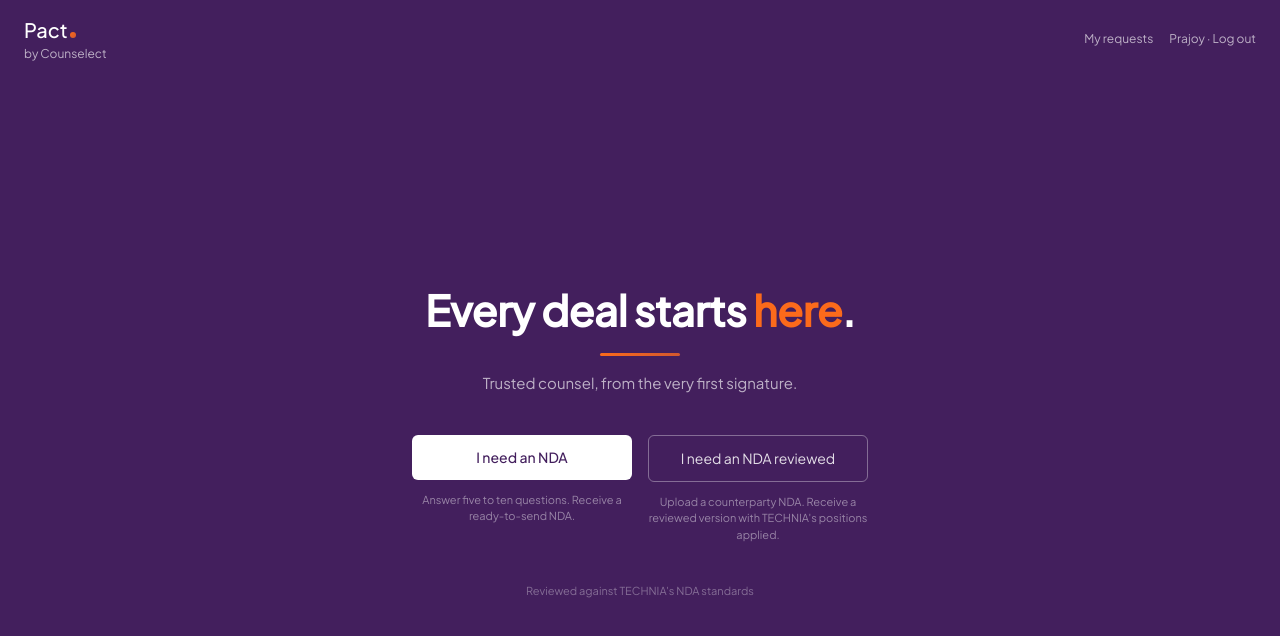
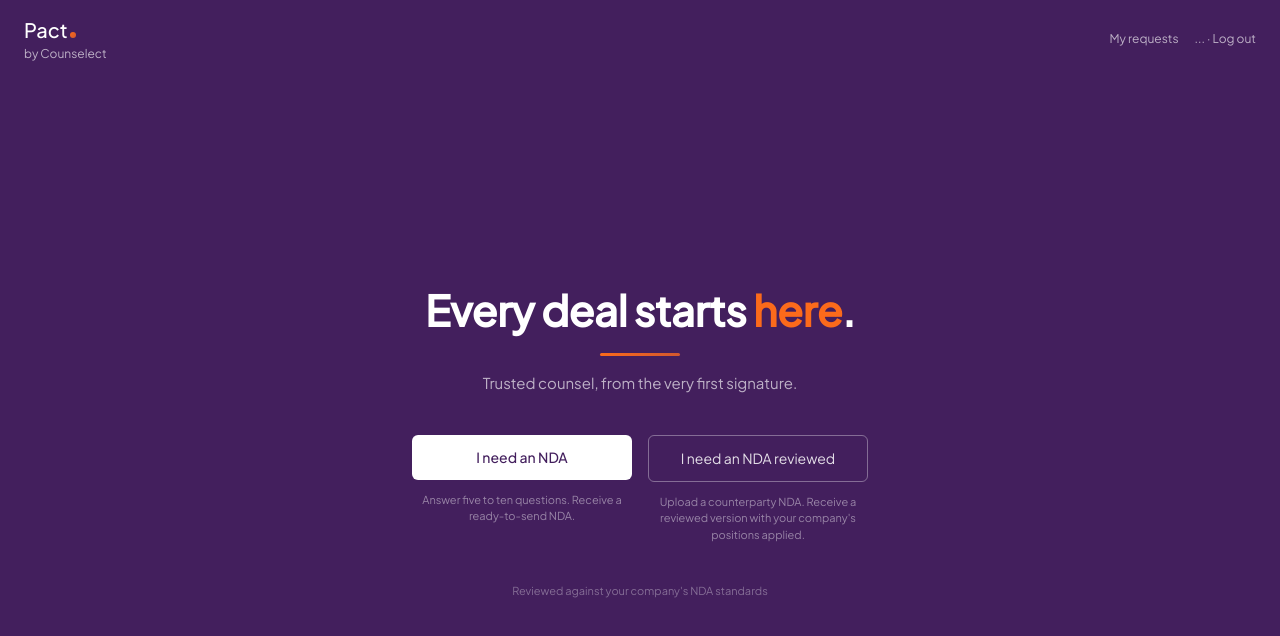
Before and after one commit to pdlegal/v0-pact-by-counselect, a Next.js app: page /home in a window 1280 px wide. Shown: the top 636 px of the page. Built offline with nearby package versions, Linux system fonts and the light colour scheme; no server answers.

Commit message:
Refactor HomePage to pass props to NavBar and HeroSection

```diff
--- a/app/home/page.tsx
+++ b/app/home/page.tsx
@@ -1,185 +1,134 @@
 "use client"
 
+import { useState, useEffect } from "react"
 import Link from "next/link"
+import { supabase } from "@/lib/supabase"
 
 function PactWordmark({ variant = "light" }: { variant?: "light" | "dark" }) {
   const textColor = variant === "light" ? "#FFFFFF" : "#431F5D"
-
   return (
     <div className="flex items-baseline">
-      <span
-        className="text-xl font-medium"
-        style={{ color: textColor }}
-      >
-        Pact
-      </span>
+      <span className="text-xl font-medium" style={{ color: textColor }}>Pact</span>
       <span
         className="inline-block rounded-full ml-0.5"
-        style={{
-          background: "linear-gradient(135deg, #FB6A1B, #D2582F)",
-          width: "6px",
-          height: "6px"
-        }}
+        style={{ background: "linear-gradient(135deg, #FB6A1B, #D2582F)", width: "6px", height: "6px" }}
       />
     </div>
   )
 }
 
-function NavBar() {
+function NavBar({ firstName }: { firstName: string }) {
   return (
-    <nav
-      className="w-full px-6 py-4 flex items-center justify-between"
-      style={{ backgroundColor: "#431F5D" }}
-    >
+    <nav className="w-full px-6 py-4 flex items-center justify-between" style={{ backgroundColor: "#431F5D" }}>
       <div className="flex flex-col">
         <PactWordmark variant="light" />
-        <span
-          className="text-xs font-normal mt-0.5"
-          style={{ color: "rgba(255,255,255,0.65)" }}
-        >
+        <span className="text-xs font-normal mt-0.5" style={{ color: "rgba(255,255,255,0.65)" }}>
           by Counselect
         </span>
       </div>
       <div className="flex items-center gap-4">
-        <Link
-          href="/pending"
-          className="text-xs font-normal hover:underline"
-          style={{ color: "rgba(255,255,255,0.65)" }}
-        >
+        <Link href="/pending" className="text-xs font-normal hover:underline" style={{ color: "rgba(255,255,255,0.65)" }}>
           My requests
         </Link>
-        <span
-          className="text-xs font-normal"
-          style={{ color: "rgba(255,255,255,0.65)" }}
-        >
-          Prajoy · <Link href="/" className="hover:underline">Log out</Link>
+        <span className="text-xs font-normal" style={{ color: "rgba(255,255,255,0.65)" }}>
+          {firstName || "..."} · <Link href="/" className="hover:underline">Log out</Link>
         </span>
       </div>
     </nav>
   )
 }
 
-function HeroSection() {
+function HeroSection({ clientName }: { clientName: string }) {
   const buttonWidth = "220px"
-
+  const displayName = clientName || "your company"
   return (
     <section
       className="flex-1 w-full px-6 py-16 flex flex-col items-center justify-center"
       style={{ backgroundColor: "#431F5D" }}
     >
-      {/* Headline */}
       <div className="flex flex-col items-center mb-4">
         <h1
           className="font-semibold text-center"
-          style={{
-            color: "#FFFFFF",
-            fontSize: "clamp(32px, 5vw, 42px)",
-            letterSpacing: "-0.01em"
-          }}
+          style={{ color: "#FFFFFF", fontSize: "clamp(32px, 5vw, 42px)", letterSpacing: "-0.01em" }}
         >
-          Every deal starts{" "}
-          <span style={{ color: "#FB6A1B" }}>here</span>.
+          Every deal starts <span style={{ color: "#FB6A1B" }}>here</span>.
         </h1>
-        {/* Gradient underline */}
-        <div
-          className="mt-3 rounded-full"
-          style={{
-            width: "80px",
-            height: "3px",
-            background: "linear-gradient(90deg, #FB6A1B, #D2582F)"
-          }}
-        />
+        <div className="mt-3 rounded-full" style={{ width: "80px", height: "3px", background: "linear-gradient(90deg, #FB6A1B, #D2582F)" }} />
       </div>
 
-      {/* Subline */}
-      <p
-        className="font-normal text-center mb-10"
-        style={{
-          color: "rgba(255,255,255,0.65)",
-          fontSize: "15px",
-          maxWidth: "340px"
-        }}
-      >
+      <p className="font-normal text-center mb-10" style={{ color: "rgba(255,255,255,0.65)", fontSize: "15px", maxWidth: "340px" }}>
         Trusted counsel, from the very first signature.
       </p>
 
-      {/* Buttons */}
       <div className="flex flex-col sm:flex-row items-center sm:items-start gap-6 sm:gap-4">
-        {/* Primary Button Group */}
         <div className="flex flex-col items-center" style={{ width: buttonWidth }}>
           <Link
             href="/generate"
             className="w-full text-center font-medium mb-3"
-            style={{
-              backgroundColor: "#FFFFFF",
-              color: "#431F5D",
-              borderRadius: "6px",
-              padding: "12px 20px",
-              fontSize: "14px"
-            }}
+            style={{ backgroundColor: "#FFFFFF", color: "#431F5D", borderRadius: "6px", padding: "12px 20px", fontSize: "14px" }}
           >
             I need an NDA
           </Link>
-          <span
-            className="font-normal text-center"
-            style={{
-              color: "rgba(255,255,255,0.45)",
-              fontSize: "11px",
-              lineHeight: 1.5
-            }}
-          >
+          <span className="font-normal text-center" style={{ color: "rgba(255,255,255,0.45)", fontSize: "11px", lineHeight: 1.5 }}>
             Answer five to ten questions. Receive a ready-to-send NDA.
           </span>
         </div>
 
-        {/* Secondary Button Group */}
         <div className="flex flex-col items-center" style={{ width: buttonWidth }}>
           <Link
             href="/review"
             className="w-full text-center font-normal mb-3"
-            style={{
-              backgroundColor: "transparent",
-              border: "1.5px solid rgba(255,255,255,0.35)",
-              color: "rgba(255,255,255,0.85)",
-              borderRadius: "6px",
-              padding: "12px 20px",
-              fontSize: "14px"
-            }}
+            style={{ backgroundColor: "transparent", border: "1.5px solid rgba(255,255,255,0.35)", color: "rgba(255,255,255,0.85)", borderRadius: "6px", padding: "12px 20px", fontSize: "14px" }}
           >
             I need an NDA reviewed
           </Link>
-          <span
-            className="font-normal text-center"
-            style={{
-              color: "rgba(255,255,255,0.45)",
-              fontSize: "11px",
-              lineHeight: 1.5
-            }}
-          >
-            {"Upload a counterparty NDA. Receive a reviewed version with TECHNIA's positions applied."}
+          <span className="font-normal text-center" style={{ color: "rgba(255,255,255,0.45)", fontSize: "11px", lineHeight: 1.5 }}>
+            {`Upload a counterparty NDA. Receive a reviewed version with ${displayName}'s positions applied.`}
           </span>
         </div>
       </div>
 
-      {/* Assurance text */}
-      <p
-        className="font-normal text-center mt-10"
-        style={{
-          color: "rgba(255,255,255,0.35)",
-          fontSize: "11px"
-        }}
-      >
-        {"Reviewed against TECHNIA's NDA standards"}
+      <p className="font-normal text-center mt-10" style={{ color: "rgba(255,255,255,0.35)", fontSize: "11px" }}>
+        {`Reviewed against ${displayName}'s NDA standards`}
       </p>
     </section>
   )
 }
 
 export default function HomePage() {
+  const [firstName, setFirstName] = useState("")
+  const [clientName, setClientName] = useState("")
+
+  useEffect(() => {
+    async function loadClientData() {
+      const { data: { session } } = await supabase.auth.getSession()
+      if (!session) return
+
+      const { data: userData } = await supabase
+        .from("users")
+        .select("first_name, client_id")
+        .eq("id", session.user.id)
+        .single()
+
+      if (!userData) return
+      setFirstName(userData.first_name || "")
+
+      const { data: clientData } = await supabase
+        .from("clients")
+        .select("display_name")
+        .eq("id", userData.client_id)
+        .single()
+
+      if (clientData) setClientName(clientData.display_name || "")
+    }
+
+    loadClientData()
+  }, [])
+
   return (
     <main className="min-h-screen flex flex-col" style={{ backgroundColor: "#431F5D" }}>
-      <NavBar />
-      <HeroSection />
+      <NavBar firstName={firstName} />
+      <HeroSection clientName={clientName} />
     </main>
   )
 }
```
